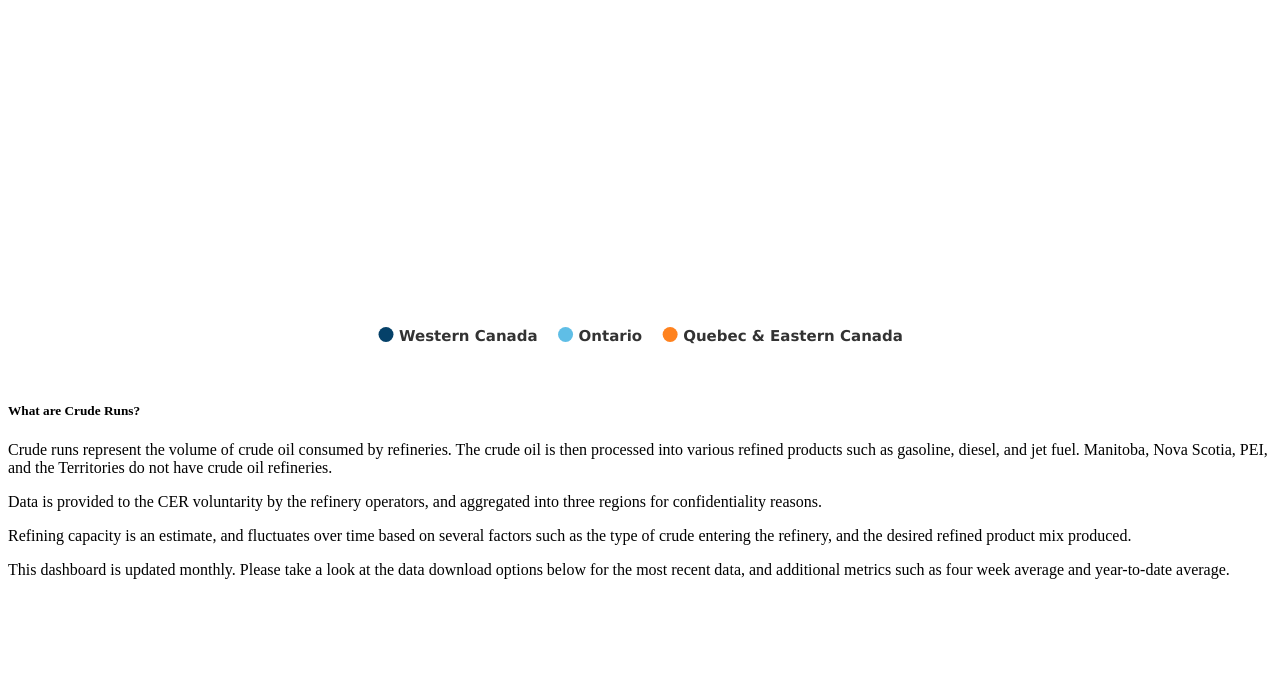
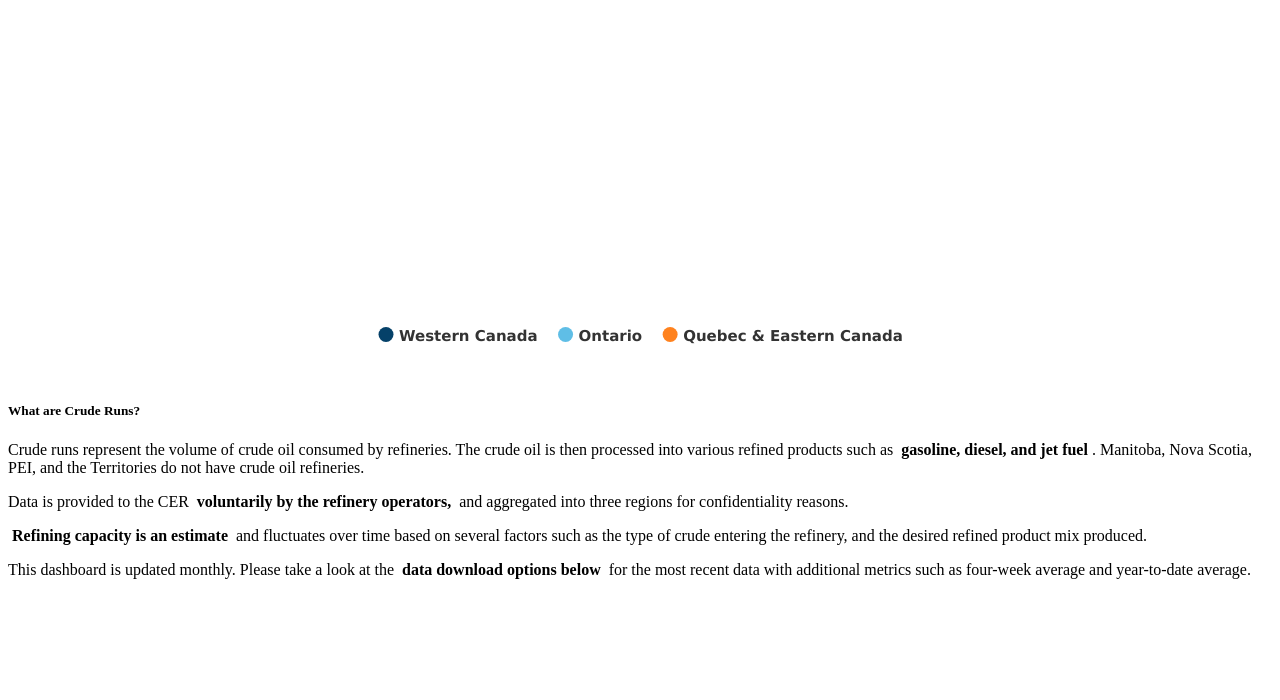
Before and after one commit to mbradds/crude-runs, a website built with webpack: page src/index.html in a window 1280 px wide. Shown: the part 100-800 px from the top of the page. Built offline with nearby package versions, Linux system fonts and the light colour scheme; files whose address does not match are found by name; what @highcharts/map-collection would draw is missing.

Commit message:
added wet4 highlighted text

```diff
--- a/src/index.html
+++ b/src/index.html
@@ -43,25 +43,34 @@
               <p>
                 Crude runs represent the volume of crude oil consumed by
                 refineries. The crude oil is then processed into various refined
-                products such as gasoline, diesel, and jet fuel. Manitoba, Nova
-                Scotia, PEI, and the Territories do not have crude oil
-                refineries.
+                products such as
+                <i class="bg-info text-highlight"
+                  >&nbspgasoline, diesel, and jet fuel&nbsp</i
+                >. Manitoba, Nova Scotia, PEI, and the Territories do not have
+                crude oil refineries.
               </p>
               <p>
-                Data is provided to the CER voluntarity by the refinery
-                operators, and aggregated into three regions for confidentiality
-                reasons.
+                Data is provided to the CER
+                <i class="bg-info text-highlight"
+                  >&nbspvoluntarily by the refinery operators,&nbsp</i
+                >
+                and aggregated into three regions for confidentiality reasons.
               </p>
               <p>
-                Refining capacity is an estimate, and fluctuates over time based
-                on several factors such as the type of crude entering the
-                refinery, and the desired refined product mix produced.
+                <i class="bg-info text-highlight"
+                  >&nbspRefining capacity is an estimate&nbsp</i
+                >
+                and fluctuates over time based on several factors such as the
+                type of crude entering the refinery, and the desired refined
+                product mix produced.
               </p>
               <p>
                 This dashboard is updated monthly. Please take a look at the
-                data download options below for the most recent data, and
-                additional metrics such as four week average and year-to-date
-                average.
+                <i class="bg-info text-highlight"
+                  >&nbspdata download options below&nbsp</i
+                >
+                for the most recent data with additional metrics such as
+                four-week average and year-to-date average.
               </p>
             </div>
           </section>
--- a/src/main.css
+++ b/src/main.css
@@ -7,6 +7,10 @@
 }
 .runs-panel {
   height: 400px !important;
+}
+.text-highlight {
+  font-style: normal;
+  font-weight: bold;
 }
 /* small screen */
 @media only screen and (max-height: 900px), screen and (max-width: 1440px) {
```
